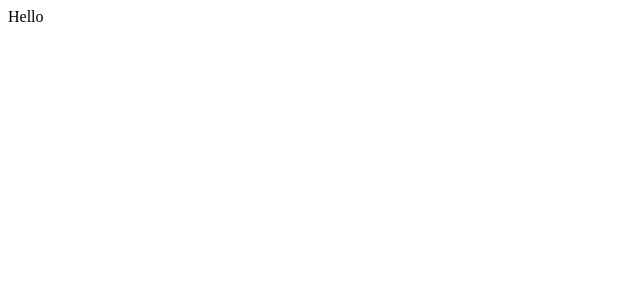
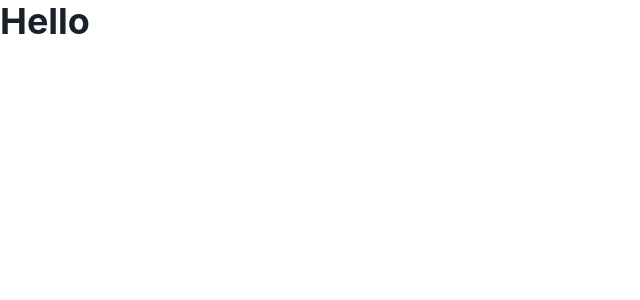
Before and after one commit to AmirrMahmoudi/react-typescript-quiz, a React (Vite) app: page / in a window 1280 px wide. Shown: the top 300 px of the page, without its empty margins (0-640 px from the left). Built offline with nearby package versions, Linux system fonts and the light colour scheme.

Commit message:
setup chakra-ui

```diff
--- a/src/App.tsx
+++ b/src/App.tsx
@@ -1,5 +1,7 @@
+import { Heading } from "@chakra-ui/react";
+
 const App = () => {
-  return <div>Hello</div>;
+  return <Heading>Hello</Heading>;
 };
 
 export default App;
--- a/src/main.tsx
+++ b/src/main.tsx
@@ -1,4 +1,9 @@
 import ReactDOM from "react-dom/client";
 import App from "./App.tsx";
+import { ChakraProvider } from "@chakra-ui/react";
 
-ReactDOM.createRoot(document.getElementById("root")!).render(<App />);
+ReactDOM.createRoot(document.getElementById("root")!).render(
+  <ChakraProvider>
+    <App />
+  </ChakraProvider>
+);
--- a/vite.config.ts
+++ b/vite.config.ts
@@ -7,6 +7,9 @@ export default defineConfig({
   plugins: [react()],
   server: {
     port: 3000,
+    watch: {
+      usePolling: true,
+    },
   },
   resolve: {
     alias: {
```
